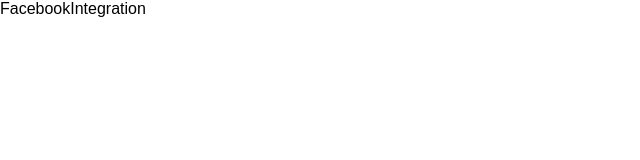
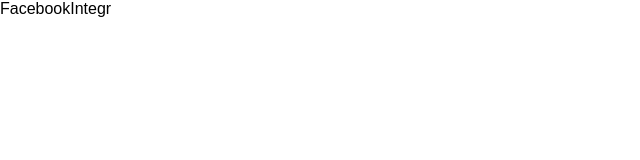
Before and after one commit to amritbabutiwari802/facebook-sdk-test, a React (Create React App) app: page / in a window 1280 px wide. Shown: the top 160 px of the page, without its empty margins (0-640 px from the left). Built offline with nearby package versions, Linux system fonts and the light colour scheme.

Commit message:
Update App.js

```diff
--- a/src/App.js
+++ b/src/App.js
@@ -58,7 +58,7 @@
         );
       }}
     >
-      FacebookIntegration
+      FacebookIntegr
     </div>
   );
 };
```
